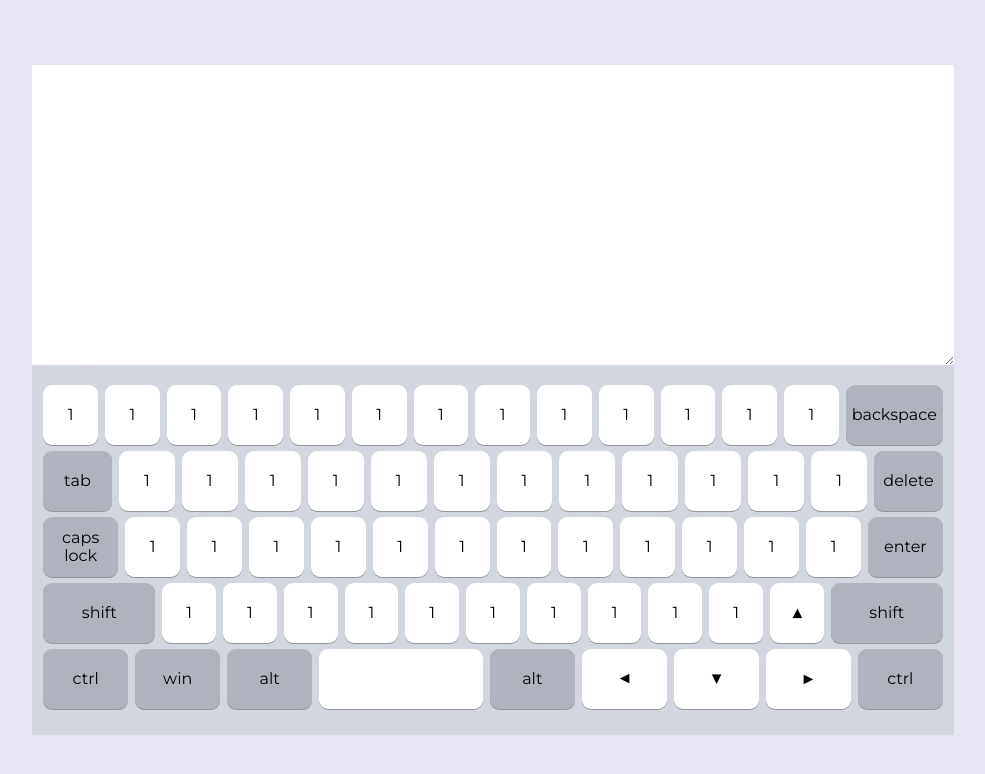
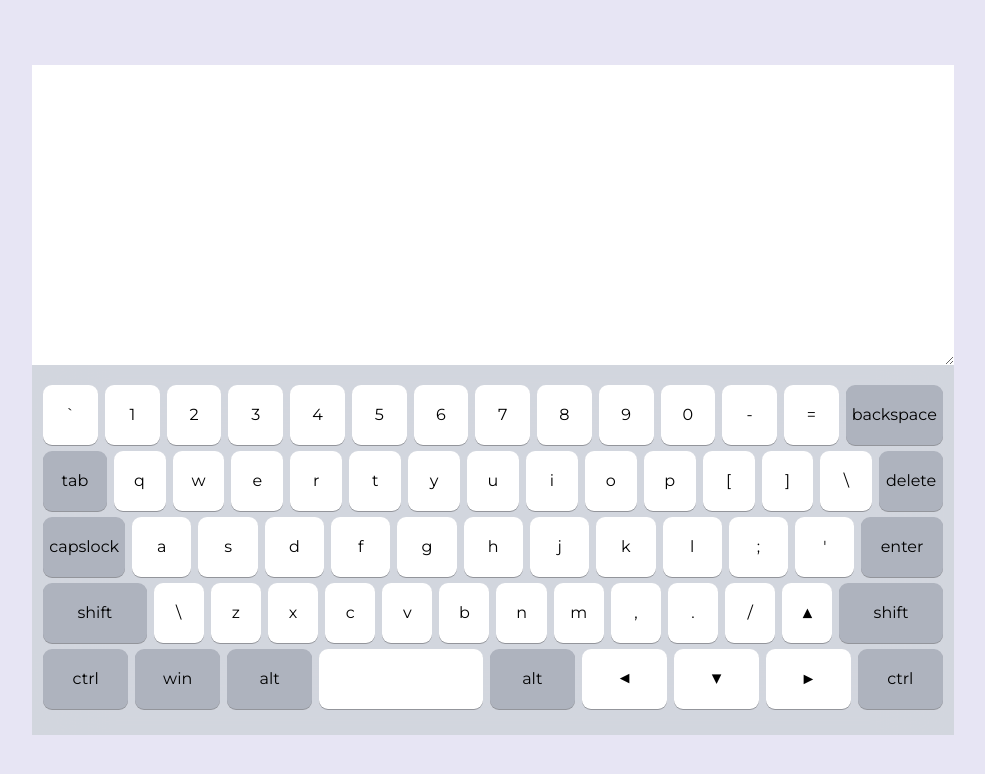
Before and after one commit to YaroslavaGD/virtual-keyboard, a website built with webpack: page src/index.html in a window 1280 px wide. Shown: the whole page, without its empty margins (147-1132 px from the left). Built offline with nearby package versions, Linux system fonts and the light colour scheme.

Commit message:
feat: implement basic keyboard generation and create keys-data

```diff
--- a/src/index.html
+++ b/src/index.html
@@ -8,7 +8,7 @@
   <title>Virtual keyboard</title>
 </head>
 <body class="app">
-  <div class="app__container">
+  <!-- <div class="app__container">
     <textarea class="app__textarea"></textarea>
     <div class="keyboard">
       <div class="keyboard__row">
@@ -470,6 +470,6 @@
         </button>
       </div>
     </div>
-  </div>
+  </div> -->
 </body>
 </html>
--- a/src/index.js
+++ b/src/index.js
@@ -1,6 +1,5 @@
 import './index.html';
 import './index.scss';
-import { mult, sum } from './modules/calc';
+import keyboardFunctions from './modules/keyboard';
 
-mult(2, 4);
-sum(2, 4);
+keyboardFunctions();
--- a/src/modules/calc.js
+++ /dev/null
@@ -1,2 +0,0 @@
-export const mult = (a, b) => a * b;
-export const sum = async (a, b) => a + b;
--- /dev/null
+++ b/src/modules/keyboard.js
@@ -0,0 +1,69 @@
+import KEYS from './keys';
+
+function keyboardFunctions() {
+  const app = document.querySelector('.app');
+
+  function generateKeyboard() {
+    const appContainer = document.createElement('div');
+    appContainer.classList.add('app__container');
+
+    const textArea = document.createElement('textarea');
+    textArea.classList.add('app__textarea');
+    appContainer.appendChild(textArea);
+
+    const keyboard = document.createElement('div');
+    keyboard.classList.add('keyboard');
+
+    KEYS.forEach((keyRow) => {
+      const row = document.createElement('div');
+      row.classList.add('keyboard__row');
+
+      keyRow.forEach((key) => {
+        function createButton() {
+          function createSymbol(symbolMode, isHidden) {
+            const newSymbol = document.createElement('span');
+
+            newSymbol.classList.add('symbol');
+            if (isHidden) newSymbol.classList.add('symbol_hidden');
+
+            newSymbol.classList.add(`symbol_${symbolMode}`);
+            newSymbol.innerText = key.eng[symbolMode];
+
+            return newSymbol;
+          }
+
+          const newButton = document.createElement('button');
+          newButton.classList.add('key');
+          newButton.classList.add(key.keyId);
+
+          const innerContainerEng = document.createElement('span');
+          innerContainerEng.classList.add('key-inner');
+          innerContainerEng.classList.add('key_eng');
+
+          const symbolDown = createSymbol('down', false);
+          const symbolShift = createSymbol('shift', true);
+          const symbolCaps = createSymbol('caps', true);
+
+          innerContainerEng.appendChild(symbolDown);
+          innerContainerEng.appendChild(symbolShift);
+          innerContainerEng.appendChild(symbolCaps);
+
+          newButton.appendChild(innerContainerEng);
+          return newButton;
+        }
+
+        const button = createButton();
+        row.appendChild(button);
+      });
+      keyboard.appendChild(row);
+    });
+
+    appContainer.appendChild(keyboard);
+    app.appendChild(appContainer);
+  }
+
+  generateKeyboard();
+  // console.log(app);
+}
+
+export default keyboardFunctions;
--- /dev/null
+++ b/src/modules/keys.js
@@ -0,0 +1,338 @@
+const KEYS = [
+  [
+    {
+      keyId: 'key_backquote',
+      eng: { down: '`', shift: '~', caps: '`' },
+      rus: { down: '`', shift: '~', caps: '`' },
+    },
+    {
+      keyId: 'key_1',
+      eng: { down: '1', shift: '!', caps: '1' },
+      rus: { down: '1', shift: '!', caps: '1' },
+    },
+    {
+      keyId: 'key_2',
+      eng: { down: '2', shift: '@', caps: '2' },
+      rus: { down: '2', shift: '@', caps: '2' },
+    },
+    {
+      keyId: 'key_3',
+      eng: { down: '3', shift: '#', caps: '3' },
+      rus: { down: '3', shift: '#', caps: '3' },
+    },
+    {
+      keyId: 'key_4',
+      eng: { down: '4', shift: '$', caps: '4' },
+      rus: { down: '4', shift: '$', caps: '4' },
+    },
+    {
+      keyId: 'key_5',
+      eng: { down: '5', shift: '%', caps: '5' },
+      rus: { down: '5', shift: '%', caps: '5' },
+    },
+    {
+      keyId: 'key_6',
+      eng: { down: '6', shift: '^', caps: '6' },
+      rus: { down: '6', shift: '^', caps: '6' },
+    },
+    {
+      keyId: 'key_7',
+      eng: { down: '7', shift: '&', caps: '7' },
+      rus: { down: '7', shift: '&', caps: '7' },
+    },
+    {
+      keyId: 'key8',
+      eng: { down: '8', shift: '*', caps: '8' },
+      rus: { down: '8', shift: '*', caps: '8' },
+    },
+    {
+      keyId: 'key_9',
+      eng: { down: '9', shift: '(', caps: '9' },
+      rus: { down: '9', shift: '(', caps: '9' },
+    },
+    {
+      keyId: 'key_0',
+      eng: { down: '0', shift: ')', caps: '0' },
+      rus: { down: '0', shift: ')', caps: '0' },
+    },
+    {
+      keyId: 'key_minus',
+      eng: { down: '-', shift: '_', caps: '-' },
+      rus: { down: '-', shift: '_', caps: '-' },
+    },
+    {
+      keyId: 'key_equal',
+      eng: { down: '=', shift: '+', caps: '=' },
+      rus: { down: '=', shift: '+', caps: '=' },
+    },
+    {
+      keyId: 'key_backspace',
+      eng: { down: 'backspace', shift: 'backspace', caps: 'backspace' },
+      rus: { down: 'backspace', shift: 'backspace', caps: 'backspace' },
+    },
+  ],
+  [
+    {
+      keyId: 'key_tab',
+      eng: { down: 'tab', shift: 'tab', caps: 'tab' },
+      rus: { down: 'tab', shift: 'tab', caps: 'tab' },
+    },
+    {
+      keyId: 'key_q',
+      eng: { down: 'q', shift: 'Q', caps: 'Q' },
+      rus: { down: 'q', shift: 'Q', caps: 'Q' },
+    },
+    {
+      keyId: 'key_w',
+      eng: { down: 'w', shift: 'W', caps: 'W' },
+      rus: { down: 'w', shift: 'W', caps: 'W' },
+    },
+    {
+      keyId: 'key_e',
+      eng: { down: 'e', shift: 'E', caps: 'E' },
+      rus: { down: 'e', shift: 'E', caps: 'E' },
+    },
+    {
+      keyId: 'key_r',
+      eng: { down: 'r', shift: 'R', caps: 'R' },
+      rus: { down: 'r', shift: 'R', caps: 'R' },
+    },
+    {
+      keyId: 'key_t',
+      eng: { down: 't', shift: 'T', caps: 'T' },
+      rus: { down: 't', shift: 'T', caps: 'T' },
+    },
+    {
+      keyId: 'key_y',
+      eng: { down: 'y', shift: 'Y', caps: 'Y' },
+      rus: { down: 'y', shift: 'Y', caps: 'Y' },
+    },
+    {
+      keyId: 'key_u',
+      eng: { down: 'u', shift: 'U', caps: 'U' },
+      rus: { down: 'u', shift: 'U', caps: 'U' },
+    },
+    {
+      keyId: 'key_i',
+      eng: { down: 'i', shift: 'I', caps: 'I' },
+      rus: { down: 'i', shift: 'I', caps: 'I' },
+    },
+    {
+      keyId: 'key_o',
+      eng: { down: 'o', shift: 'O', caps: 'O' },
+      rus: { down: 'o', shift: 'O', caps: 'O' },
+    },
+    {
+      keyId: 'key_p',
+      eng: { down: 'p', shift: 'P', caps: 'P' },
+      rus: { down: 'p', shift: 'P', caps: 'P' },
+    },
+    {
+      keyId: 'key_bracket-left',
+      eng: { down: '[', shift: '{', caps: '[' },
+      rus: { down: '[', shift: '{', caps: '[' },
+    },
+    {
+      keyId: 'key_bracket-right',
+      eng: { down: ']', shift: '}', caps: ']' },
+      rus: { down: ']', shift: '}', caps: ']' },
+    },
+    {
+      keyId: 'key_backslash',
+      eng: { down: '\\', shift: '|', caps: '\\' },
+      rus: { down: '\\', shift: '|', caps: '\\' },
+    },
+    {
+      keyId: 'key_delete',
+      eng: { down: 'delete', shift: 'delete', caps: 'delete' },
+      rus: { down: 'delete', shift: 'delete', caps: 'delete' },
+    },
+  ],
+  [
+    {
+      keyId: 'key_capslock',
+      eng: { down: 'capslock', shift: 'capslock', caps: 'capslock' },
+      rus: { down: 'capslock', shift: 'capslock', caps: 'capslock' },
+    },
+    {
+      keyId: 'key_a',
+      eng: { down: 'a', shift: 'A', caps: 'A' },
+      rus: { down: 'a', shift: 'A', caps: 'A' },
+    },
+    {
+      keyId: 'key_s',
+      eng: { down: 's', shift: 'S', caps: 'S' },
+      rus: { down: 's', shift: 'S', caps: 'S' },
+    },
+    {
+      keyId: 'key_d',
+      eng: { down: 'd', shift: 'D', caps: 'D' },
+      rus: { down: 'd', shift: 'D', caps: 'D' },
+    },
+    {
+      keyId: 'key_f',
+      eng: { down: 'f', shift: 'F', caps: 'F' },
+      rus: { down: 'f', shift: 'F', caps: 'F' },
+    },
+    {
+      keyId: 'key_g',
+      eng: { down: 'g', shift: 'G', caps: 'G' },
+      rus: { down: 'g', shift: 'G', caps: 'G' },
+    },
+    {
+      keyId: 'key_h',
+      eng: { down: 'h', shift: 'H', caps: 'H' },
+      rus: { down: 'h', shift: 'H', caps: 'H' },
+    },
+    {
+      keyId: 'key_j',
+      eng: { down: 'j', shift: 'J', caps: 'J' },
+      rus: { down: 'j', shift: 'J', caps: 'J' },
+    },
+    {
+      keyId: 'key_k',
+      eng: { down: 'k', shift: 'K', caps: 'K' },
+      rus: { down: 'k', shift: 'K', caps: 'K' },
+    },
+    {
+      keyId: 'key_l',
+      eng: { down: 'l', shift: 'L', caps: 'L' },
+      rus: { down: 'l', shift: 'L', caps: 'L' },
+    },
+    {
+      keyId: 'key_semicolon',
+      eng: { down: ';', shift: ':', caps: ';' },
+      rus: { down: ';', shift: ':', caps: ';' },
+    },
+    {
+      keyId: 'key_quote',
+      eng: { down: '\'', shift: '"', caps: '\'' },
+      rus: { down: '\'', shift: '"', caps: '\'' },
+    },
+    {
+      keyId: 'key_enter',
+      eng: { down: 'enter', shift: 'enter', caps: 'enter' },
+      rus: { down: 'enter', shift: 'enter', caps: 'enter' },
+    },
+  ],
+  [
+    {
+      keyId: 'key_shift',
+      eng: { down: 'shift', shift: 'shift', caps: 'shift' },
+      rus: { down: 'shift', shift: 'shift', caps: 'shift' },
+    },
+    {
+      keyId: 'key_backslash-left',
+      eng: { down: '\\', shift: '|', caps: '\\' },
+      rus: { down: '\\', shift: '|', caps: '\\' },
+    },
+    {
+      keyId: 'key_z',
+      eng: { down: 'z', shift: 'Z', caps: 'Z' },
+      rus: { down: 'z', shift: 'Z', caps: 'Z' },
+    },
+    {
+      keyId: 'key_x',
+      eng: { down: 'x', shift: 'X', caps: 'X' },
+      rus: { down: 'x', shift: 'X', caps: 'X' },
+    },
+    {
+      keyId: 'key_c',
+      eng: { down: 'c', shift: 'C', caps: 'C' },
+      rus: { down: 'c', shift: 'C', caps: 'C' },
+    },
+    {
+      keyId: 'key_v',
+      eng: { down: 'v', shift: 'V', caps: 'V' },
+      rus: { down: 'v', shift: 'V', caps: 'V' },
+    },
+    {
+      keyId: 'key_b',
+      eng: { down: 'b', shift: 'B', caps: 'B' },
+      rus: { down: 'b', shift: 'B', caps: 'B' },
+    },
+    {
+      keyId: 'key_n',
+      eng: { down: 'n', shift: 'N', caps: 'N' },
+      rus: { down: 'n', shift: 'N', caps: 'N' },
+    },
+    {
+      keyId: 'key_m',
+      eng: { down: 'm', shift: 'M', caps: 'M' },
+      rus: { down: 'm', shift: 'M', caps: 'M' },
+    },
+    {
+      keyId: 'key_comma',
+      eng: { down: ',', shift: '<', caps: ',' },
+      rus: { down: ',', shift: '<', caps: ',' },
+    },
+    {
+      keyId: 'key_period',
+      eng: { down: '.', shift: '>', caps: '.' },
+      rus: { down: '.', shift: '>', caps: '.' },
+    },
+    {
+      keyId: 'key_slash',
+      eng: { down: '/', shift: '?', caps: '/' },
+      rus: { down: '/', shift: '?', caps: '/' },
+    },
+    {
+      keyId: 'key_up',
+      eng: { down: '►', shift: '►', caps: '►' },
+      rus: { down: '►', shift: '►', caps: '►' },
+    },
+    {
+      keyId: 'key_shift',
+      eng: { down: 'shift', shift: 'shift', caps: 'shift' },
+      rus: { down: 'shift', shift: 'shift', caps: 'shift' },
+    },
+  ],
+  [
+    {
+      keyId: 'key_ctrl',
+      eng: { down: 'ctrl', shift: 'ctrl', caps: 'ctrl' },
+      rus: { down: 'ctrl', shift: 'ctrl', caps: 'ctrl' },
+    },
+    {
+      keyId: 'key_win',
+      eng: { down: 'win', shift: 'win', caps: 'win' },
+      rus: { down: 'win', shift: 'win', caps: 'win' },
+    },
+    {
+      keyId: 'key_alt',
+      eng: { down: 'alt', shift: 'alt', caps: 'alt' },
+      rus: { down: 'alt', shift: 'alt', caps: 'alt' },
+    },
+    {
+      keyId: 'key_space',
+      eng: { down: '', shift: '', caps: '' },
+      rus: { down: '', shift: '', caps: '' },
+    },
+    {
+      keyId: 'key_alt',
+      eng: { down: 'alt', shift: 'alt', caps: 'alt' },
+      rus: { down: 'alt', shift: 'alt', caps: 'alt' },
+    },
+    {
+      keyId: 'key_left',
+      eng: { down: '►', shift: '►', caps: '►' },
+      rus: { down: '►', shift: '►', caps: '►' },
+    },
+    {
+      keyId: 'key_down',
+      eng: { down: '►', shift: '►', caps: '►' },
+      rus: { down: '►', shift: '►', caps: '►' },
+    },
+    {
+      keyId: 'key_right',
+      eng: { down: '►', shift: '►', caps: '►' },
+      rus: { down: '►', shift: '►', caps: '►' },
+    },
+    {
+      keyId: 'key_ctrl',
+      eng: { down: 'ctrl', shift: 'ctrl', caps: 'ctrl' },
+      rus: { down: 'ctrl', shift: 'ctrl', caps: 'ctrl' },
+    }],
+];
+
+export default KEYS;
--- a/src/style/_style.scss
+++ b/src/style/_style.scss
@@ -89,7 +89,7 @@
 }
 
 .key_tab,
-.key_caps-lock,
+.key_capslock,
 .key_delete,
 .key_enter,
 .key_shift,
@@ -110,13 +110,12 @@
 }
 
 .key_enter,
-.key_caps-lock {
+.key_capslock {
   width: 119px;
 }
 
 .key_shift {
   width: 187px;
-  // width: 154px;
 }
 
 .key_down .key-inner{
```
